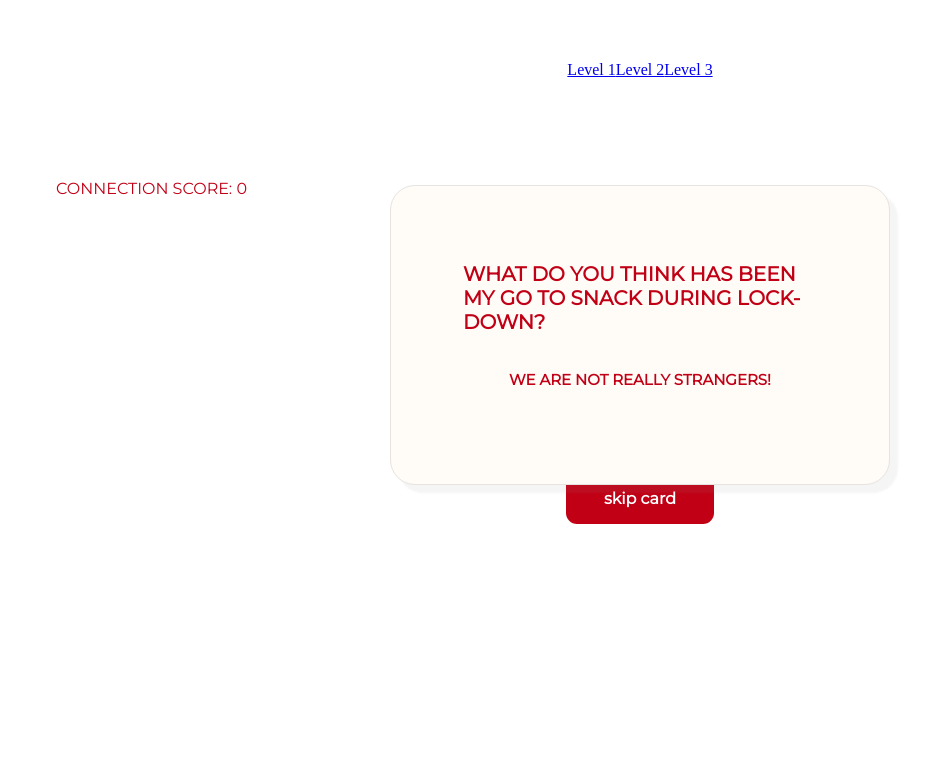
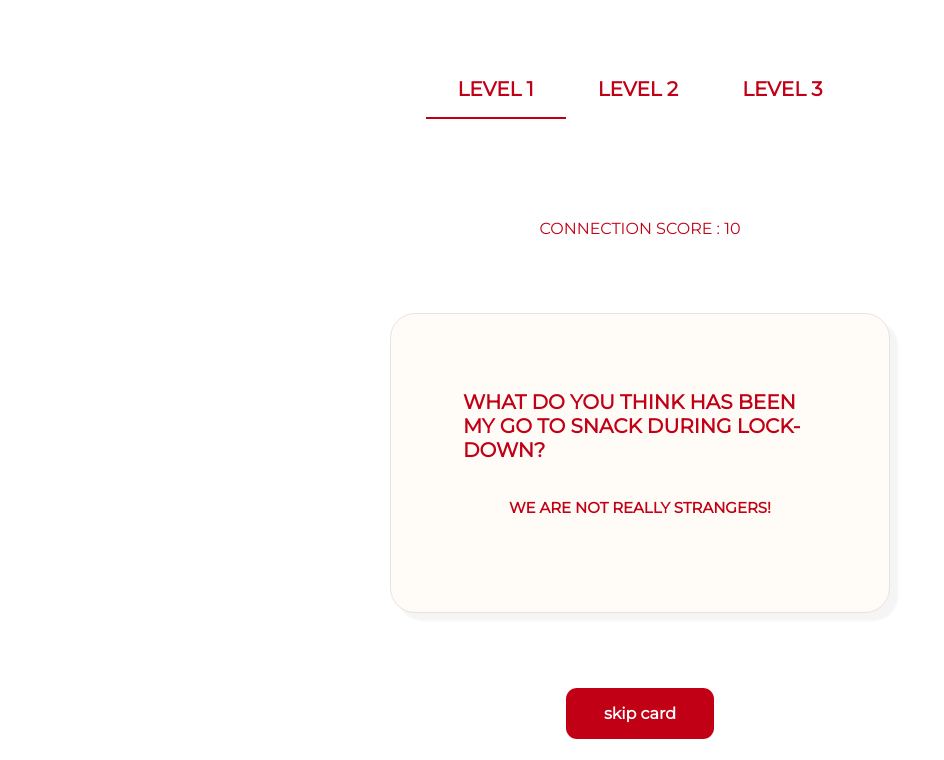
Before and after one commit to SelinaHuber/gameProject, a plain HTML site: page index.html in a window 1280 px wide. Both pictures are taken after a click on the element "WE ARE NOT REALLY STRANGERS!". Shown: the part 40-800 px from the top of the page, without its empty margins (0-944 px from the left). Drawn offline with Linux system fonts and the light colour scheme.

Commit message:
added score, coloured wildcards

```diff
--- a/game.js
+++ b/game.js
@@ -3,6 +3,7 @@ let l = 1;
 let level;
 let questions;
 let score = 0;
+
 
 function setUp() {
     level = new Level(l)
@@ -10,19 +11,44 @@ function setUp() {
     questions = level.getQuestions()
 }
 
+
+
+function alertGameOver() {
+    if(confirm('You have gone through all the cards. You have to restart the game.')){
+        window.location.reload();
+    };
+}
+
 function playCard() {
-    console.log(level.level, questions.length)
-    let randomIndex = Math.floor(Math.random() * questions.length);
+    const randomIndex = Math.floor(Math.random() * questions.length);
     let randomQuestion = questions[randomIndex];
     let questionContainer = document.getElementById('question');
     questionContainer.innerHTML = randomQuestion;
     questions = questions.filter(question => question !== randomQuestion);
-    if (questions.length === 0) win()
+    checkWildCard(randomQuestion);
+    addScore();
+    underlineCurrentLevel()
+    console.log (level.cards.length)
+    //console.log("The Score is", score, "The Level is", level.level, "for the level", level.points)
+    // console.log (level.cards.length)
+    if (questions.length === 0) win();
+
+}
+/*
+function checkWildCard (){
+    if (level.cards[randomIndex].type === 'wild card') {
+        console.log ('true')
+    } else {
+        console.log ('false')
+    }
+} */
+
+function addScore() {
+    score += level.points;
+    let scoreDiv = document.getElementById('score');
+    scoreDiv.innerText = `Connection Score : ${score}`
 }
 
-function addScore() {
-    score += level.points
-}
 function win() {
     l += 1
     setUp()
@@ -35,3 +61,60 @@ window.addEventListener('load', function () {
     cardContainer.addEventListener('click', playCard);
 
 })
+
+// underline current Level
+const btnLevOne = document.querySelector(".btnOne")
+const btnLevTwo = document.querySelector(".btnTwo")
+const btnLevThree = document.querySelector(".btnThree")
+
+const allBtns = [btnLevOne, btnLevTwo, btnLevThree]
+
+
+
+function underlineCurrentLevel() {
+    if (level.level === 1) {
+         allBtns.forEach((btn) => {
+             btn.classList.remove('underline')
+            })
+        btnLevOne.classList.add('underline')
+
+    }  else if (level.level === 2) {
+        allBtns.forEach((btn) => {
+            btn.classList.remove('underline')
+           })
+       btnLevTwo.classList.add('underline')
+    } else if (level.level === 3) {
+        allBtns.forEach((btn) => {
+            btn.classList.remove('underline')
+           })
+       btnLevThree.classList.add('underline')
+    }
+}
+
+function checkWildCard (element){
+    if (level.level ===3 && questions.length < 1 ) {
+        if (!element.includes('?')) {
+            colorWildCard()
+        } else {
+            uncolourWildCard ()
+        }
+    }
+}
+  //if (questionsLevel3.length < 2) alertGameOver()
+
+
+const cardContainer = document.querySelector('.card')
+const cardText = document.querySelector('.card p')
+const h2Text = document.querySelector('h2')
+
+function colorWildCard() {
+    cardContainer.classList.add("colouredCard");
+    cardText.classList.add("colouredText");
+    h2Text.classList.add('colouredTitle')
+}
+
+function uncolourWildCard(){
+    cardContainer.classList.remove("colouredCard");
+    cardText.classList.remove("colouredText");
+    h2Text.classList.remove('colouredTitle')
+}
--- a/index.html
+++ b/index.html
@@ -3,7 +3,7 @@
 <head>
     <meta charset="UTF-8">
     <meta name="viewport" content="width=device-width, initial-scale=1.0">
-    <link rel="stylesheet" href="style.css" />
+    <link rel="stylesheet" href="./style.css" />
     <link rel="preconnect" href="https://fonts.gstatic.com">
     <link href="https://fonts.googleapis.com/css2?family=Montserrat&display=swap" rel="stylesheet">
     <title>We are not really strangers</title>
@@ -12,26 +12,27 @@
 <body>
     <div class = navBarLevels>
     <ul class="tabs-controls">
-        <li class="tabs-controls__item">
-            <a href="#" class="tabs-controls__link tabs-controls__link--active" data-id="1">
+        <li class="tabs-controls__item btnOne">
+            <a href="#" class="tabs-controls__link" >
                 Level 1
             </a>
         </li>
-        <li class="tabs-controls__item">
-            <a href="#" class="tabs-controls__link" data-id="2">
+        <li class="tabs-controls__item btnTwo">
+            <a href="#" class="tabs-controls__link" >
                 Level 2
           </a>
         </li>
-        <li class="tabs-controls__item">
-            <a href="#" class="tabs-controls__link" data-id="3">
+        <li class="tabs-controls__item btnThree">
+            <a href="#" class="tabs-controls__link" >
                 Level 3
             </a>
         </li>
+    </ul>
     </div>
     <section class = game>
         <div id=score>Connection Score: 0 </div>
         <section class="cards-container">
-            <div class="card currentcard">
+            <div class="card">
                 <p id=question></p>
                 <h2>We are not really strangers!</h2>
             </div>
--- a/style.css
+++ b/style.css
@@ -1,5 +1,13 @@
+/* @font-face {
+  font-family: 'Nimbus Sans L';
+  src: url('NimbusSanL-Reg.woff') format('woff'),
+      url('NimbusSanL-Reg.ttf') format('truetype');
+  font-weight: normal;
+  font-style: normal;
+} */
+
 .cards-container {
-      height: calc(60vh - 205px);
+    height: 450px;
     display:flex;
     justify-content: center;
     align-items: center;
@@ -7,7 +15,7 @@
 
 
 .card {
-    position: absolute;
+    position: relative;
      width: 500px;
      height: 300px;
      background-color: #FFFBF7;
@@ -19,7 +27,7 @@
 }
 
 p {
-    position: relative;
+  position: relative;
   display: block;
   padding: 16px 32px;
   font-size: 20px;
@@ -31,7 +39,7 @@ p {
 }
 
 h2 {
-font-family: 'Montserrat', sans-serif;
+font-family:'Montserrat', sans-serif;
 font-size: 15px;
 text-transform: uppercase;
 color: #C10016;
@@ -47,20 +55,6 @@ h1
   font-weight:800px;
 }
 
-.tabs-controls {
-  position: relative;
-  z-index: 10;
-  display: flex;
-  justify-content: center;
-  align-items: stretch;
-  width: 100%;
-  max-width: 800px;
-  margin: 0 auto;
-  box-sizing: border-box;
-  padding: 50px 0 100px;
-  list-style-type: none;
-}
-
 #score {
   position:relative;
   font-family: 'Montserrat', sans-serif;
@@ -70,8 +64,8 @@ h1
   font-weight:800px;
   margin-bottom: 0px;
   display: flex;
-  justify-content: flex-end;
-  margin-right: 1025px;
+  justify-content: center;
+  margin-right:0 px;
 }
 
 .myButton {
@@ -100,3 +94,48 @@ h1
   justify-content: center;
   align-items: flex-end;
 }
+
+.tabs-controls {
+  position: relative;
+  z-index: 10;
+  display: flex;
+  justify-content: center;
+  align-items: stretch;
+  width: 100%;
+  max-width: 800px;
+  margin: 0 auto;
+  box-sizing: border-box;
+  padding: 50px 0 100px;
+  list-style-type: none;
+}
+
+.tabs-controls__link {
+
+  font-family: 'Montserrat', sans-serif;
+  position: relative;
+  display: block;
+  padding: 16px 32px;
+  font-size: 20px;
+  font-weight: 700;
+  color: #C10016;
+  text-transform: uppercase;
+  text-decoration:none;
+ }
+
+ .underline {
+  border-bottom: 2px solid currentColor;
+  color: #C10016;
+}
+
+.colouredCard {
+  background-color: #C10016;
+  border: 1px solid#C10016;
+}
+
+.colouredText {
+  color: white;
+}
+
+.colouredTitle {
+  color: white;
+}
```
